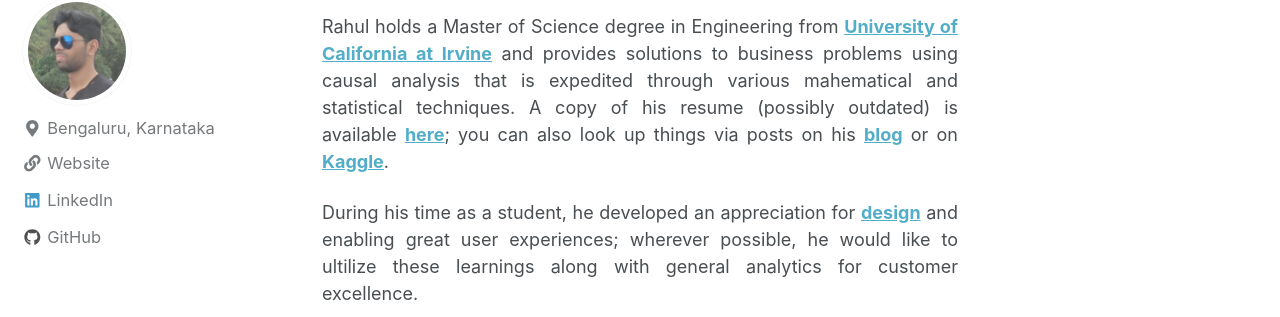
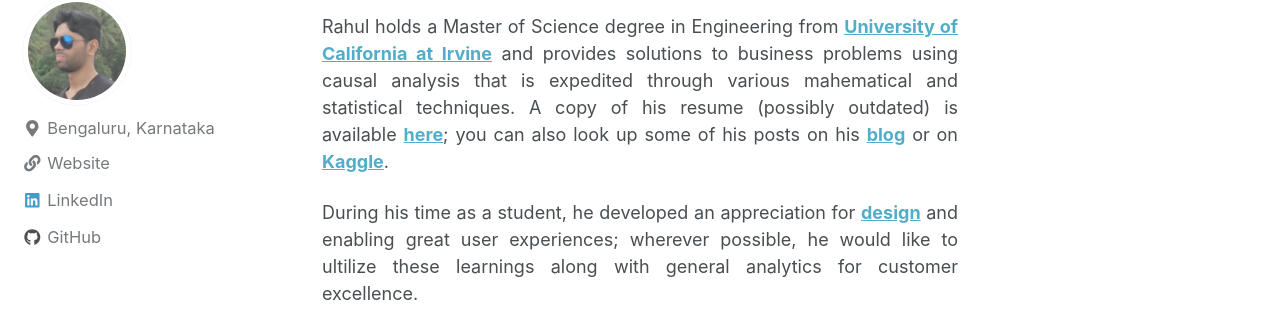
Before and after one commit to gopalrahulrg/gopalrahulrg.github.io, a Jekyll site: the page built from _pages/about.md, in a window 1280 px wide and 900 px high. Shown: the part 148-465 px from the top of the window. Built offline with Jekyll 4.4.1, drawn with Linux system fonts in a browser that asks for light colours; nearby versions of some CDN libraries.

Commit message:
Update about.md

```diff
--- a/_pages/about.md
+++ b/_pages/about.md
@@ -4,6 +4,6 @@
 header:
 ---
 
-<font size="4"><p style='text-align: justify;'>Rahul holds a Master of Science degree in Engineering from <a href="https://uci.edu/"><b>University of California at Irvine</b></a> and provides solutions to business problems using causal analysis that is expedited through various mahematical and statistical techniques. A copy of his resume (possibly outdated) is available <a href="https://github.com/gopalrahulrg/gopalrahulrg.github.io/raw/master/_resume/RahulGopalakrishnan_Resume.pdf"><b>here</b></a>; you can also look up things via posts on his <a href="https://gopalrahulrg.github.io/blog/"><b>blog</b></a> or on <a href="https://www.kaggle.com/gopalrahulrg"><b>Kaggle</b></a>.<p>
+<font size="4"><p style='text-align: justify;'>Rahul holds a Master of Science degree in Engineering from <a href="https://uci.edu/"><b>University of California at Irvine</b></a> and provides solutions to business problems using causal analysis that is expedited through various mahematical and statistical techniques. A copy of his resume (possibly outdated) is available <a href="https://github.com/gopalrahulrg/gopalrahulrg.github.io/raw/master/_resume/RahulGopalakrishnan_Resume.pdf"><b>here</b></a>; you can also look up some of his posts on his <a href="https://gopalrahulrg.github.io/blog/"><b>blog</b></a> or on <a href="https://www.kaggle.com/gopalrahulrg"><b>Kaggle</b></a>.<p>
 
 <p style='text-align: justify;'>During his time as a student, he developed an appreciation for <a href="https://github.com/gopalrahulrg/gopalrahulrg.github.io/raw/master/_des/RahulGopalakrishnan_DesignPortfolio_2014.pdf"><b>design</b></a> and enabling great user experiences; wherever possible, he would like to ultilize these learnings along with general analytics for customer excellence.<p>
```
